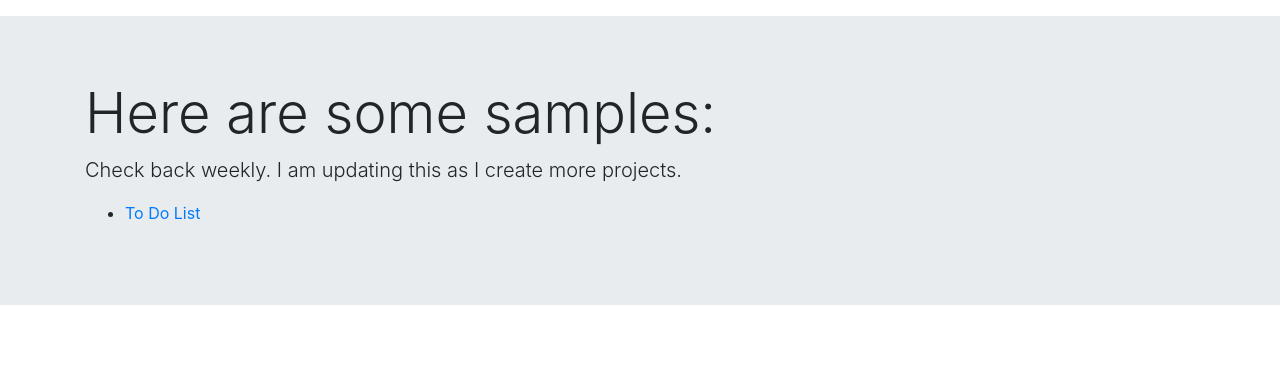
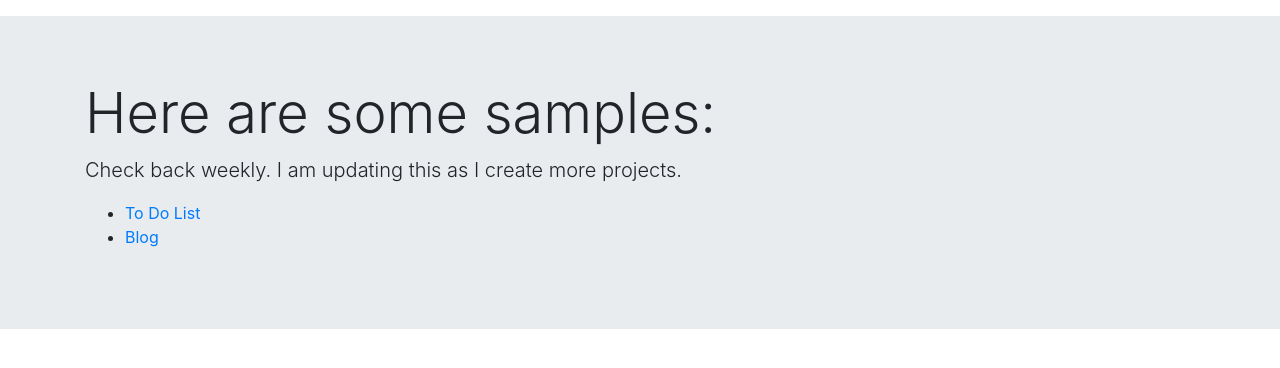
Before and after one commit to 1sandovalgerardo/SandovalWebsite, a Django app: page /samples/ in a window 1280 px wide. Shown: the part 56-424 px from the top of the page. Run offline with Django 3.2, Linux system fonts and the light colour scheme; some libraries are stand-ins or nearby versions.

Commit message:
added link to blog

```diff
--- a/ProjMyWebsite/templates/samples.html
+++ b/ProjMyWebsite/templates/samples.html
@@ -7,6 +7,8 @@
     <p class="lead">Check back weekly. I am updating this as I create more projects.</p>
     <ul>
       <li> <a href="{% url 'todolist:todolist' %}">To Do List</a> </li>
+      <li> <a href="{% url 'blog:postmodel_list' %}">Blog</a> </li>
+
     </ul>
   </div>
 </div>
```
